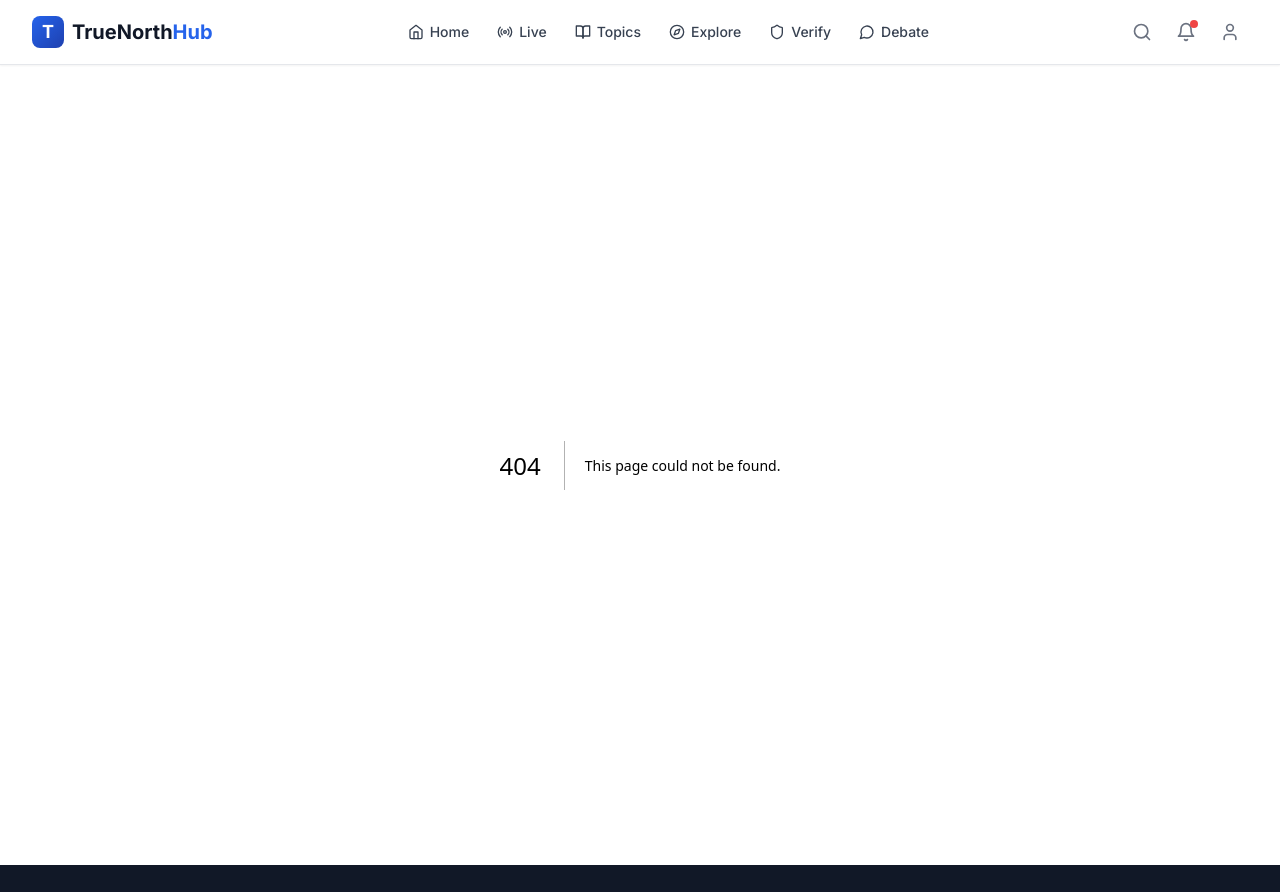
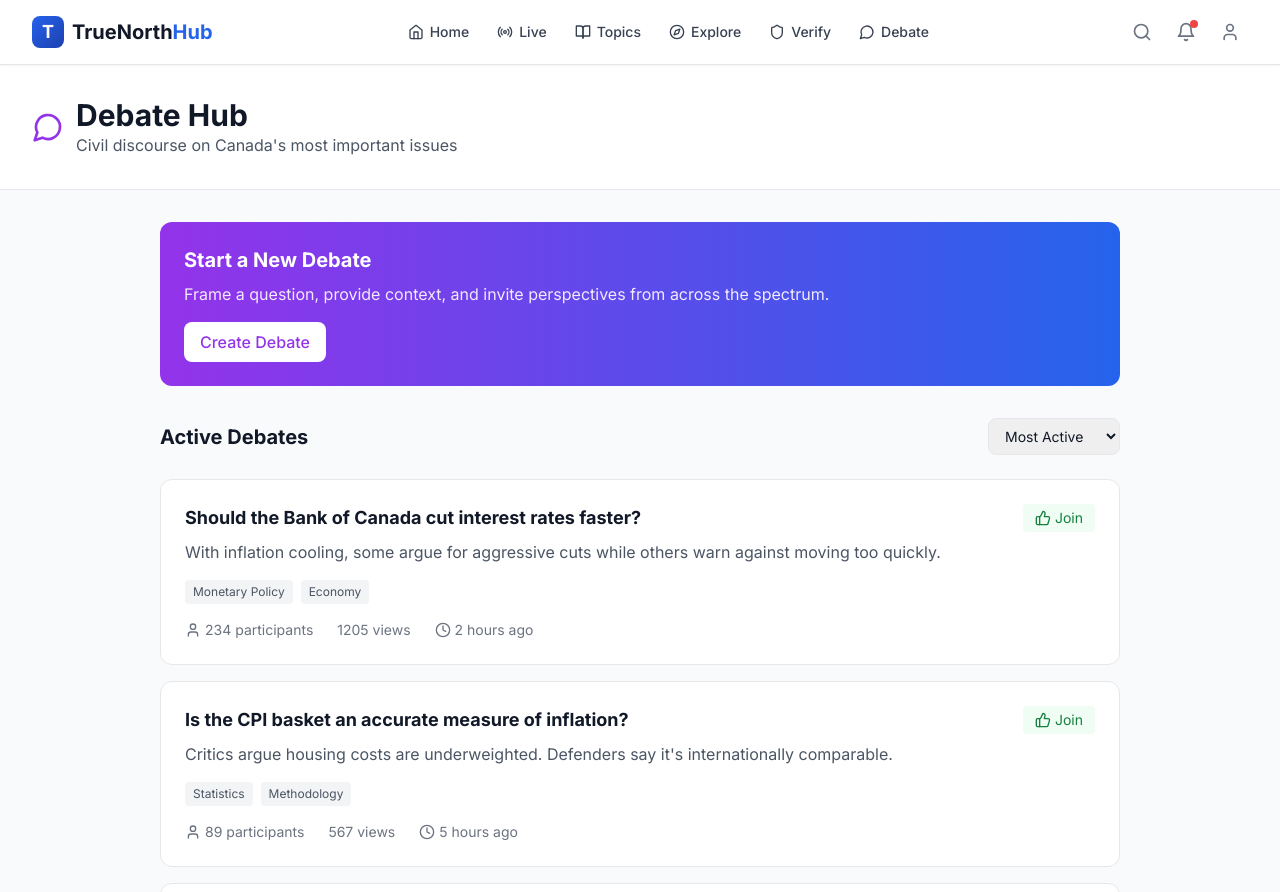
Before and after one commit to CivicIntelCanada/TrueNorthResearchHub, a Next.js app: page /debate in a window 1280 px wide. Before the commit this address had no page. Shown: the top 892 px of the page. Built offline with nearby package versions, Linux system fonts and the light colour scheme.

Commit message:
Add src/app/debate/page.tsx

```diff
--- /dev/null
+++ b/src/app/debate/page.tsx
@@ -0,0 +1,125 @@
+import { MessageCircle, ThumbsUp, ThumbsDown, User, Clock } from 'lucide-react';
+
+export default function Debate() {
+  const debates = [
+    {
+      id: 1,
+      question: "Should the Bank of Canada cut interest rates faster?",
+      description: "With inflation cooling, some argue for aggressive cuts while others warn against moving too quickly.",
+      participants: 234,
+      views: 1205,
+      lastActivity: "2 hours ago",
+      tags: ["Monetary Policy", "Economy"]
+    },
+    {
+      id: 2,
+      question: "Is the CPI basket an accurate measure of inflation?",
+      description: "Critics argue housing costs are underweighted. Defenders say it's internationally comparable.",
+      participants: 89,
+      views: 567,
+      lastActivity: "5 hours ago",
+      tags: ["Statistics", "Methodology"]
+    },
+    {
+      id: 3,
+      question: "Should Canada increase immigration to address labour shortages?",
+      description: "Balancing economic needs with housing and service capacity.",
+      participants: 445,
+      views: 2300,
+      lastActivity: "1 hour ago",
+      tags: ["Immigration", "Labour Market"]
+    }
+  ];
+
+  return (
+    <div className="min-h-screen bg-gray-50">
+      <div className="bg-white border-b">
+        <div className="max-w-7xl mx-auto px-4 sm:px-6 lg:px-8 py-8">
+          <div className="flex items-center gap-3">
+            <MessageCircle className="w-8 h-8 text-purple-600" />
+            <div>
+              <h1 className="text-3xl font-bold text-gray-900">Debate Hub</h1>
+              <p className="text-gray-600">Civil discourse on Canada's most important issues</p>
+            </div>
+          </div>
+        </div>
+      </div>
+
+      <div className="max-w-5xl mx-auto px-4 sm:px-6 lg:px-8 py-8">
+        {/* Start Debate */}
+        <div className="bg-gradient-to-r from-purple-600 to-blue-600 rounded-xl p-6 text-white mb-8">
+          <h2 className="text-xl font-bold mb-2">Start a New Debate</h2>
+          <p className="text-purple-100 mb-4">Frame a question, provide context, and invite perspectives from across the spectrum.</p>
+          <button className="px-4 py-2 bg-white text-purple-600 rounded-lg font-medium hover:bg-gray-100 transition-colors">
+            Create Debate
+          </button>
+        </div>
+
+        {/* Active Debates */}
+        <div className="flex items-center justify-between mb-6">
+          <h2 className="text-xl font-bold text-gray-900">Active Debates</h2>
+          <div className="flex gap-2">
+            <select className="px-3 py-2 border rounded-lg text-sm">
+              <option>Most Active</option>
+              <option>Newest</option>
+              <option>Most Viewed</option>
+            </select>
+          </div>
+        </div>
+
+        <div className="space-y-4">
+          {debates.map((debate) => (
+            <div key={debate.id} className="bg-white rounded-xl border p-6 hover:shadow-md transition-shadow">
+              <div className="flex items-start justify-between">
+                <div className="flex-1">
+                  <h3 className="text-lg font-bold text-gray-900 mb-2 hover:text-purple-600 cursor-pointer">
+                    {debate.question}
+                  </h3>
+                  <p className="text-gray-600 mb-4">{debate.description}</p>
+
+                  <div className="flex flex-wrap gap-2 mb-4">
+                    {debate.tags.map((tag) => (
+                      <span key={tag} className="px-2 py-1 bg-gray-100 text-gray-600 rounded text-xs">
+                        {tag}
+                      </span>
+                    ))}
+                  </div>
+
+                  <div className="flex items-center gap-6 text-sm text-gray-500">
+                    <span className="flex items-center gap-1">
+                      <User className="w-4 h-4" />
+                      {debate.participants} participants
+                    </span>
+                    <span>{debate.views} views</span>
+                    <span className="flex items-center gap-1">
+                      <Clock className="w-4 h-4" />
+                      {debate.lastActivity}
+                    </span>
+                  </div>
+                </div>
+
+                <div className="flex flex-col gap-2 ml-4">
+                  <button className="flex items-center gap-1 px-3 py-1 bg-green-50 text-green-700 rounded text-sm hover:bg-green-100 transition-colors">
+                    <ThumbsUp className="w-4 h-4" />
+                    Join
+                  </button>
+                </div>
+              </div>
+            </div>
+          ))}
+        </div>
+
+        {/* Guidelines */}
+        <div className="mt-8 bg-gray-100 rounded-xl p-6">
+          <h3 className="font-bold text-gray-900 mb-2">Community Guidelines</h3>
+          <ul className="text-sm text-gray-600 space-y-1">
+            <li>• Cite sources for factual claims</li>
+            <li>• Engage with ideas, not individuals</li>
+            <li>• Assume good faith</li>
+            <li>• Flag violations, don't escalate</li>
+          </ul>
+        </div>
+      </div>
+    </div>
+  );
+}
```
